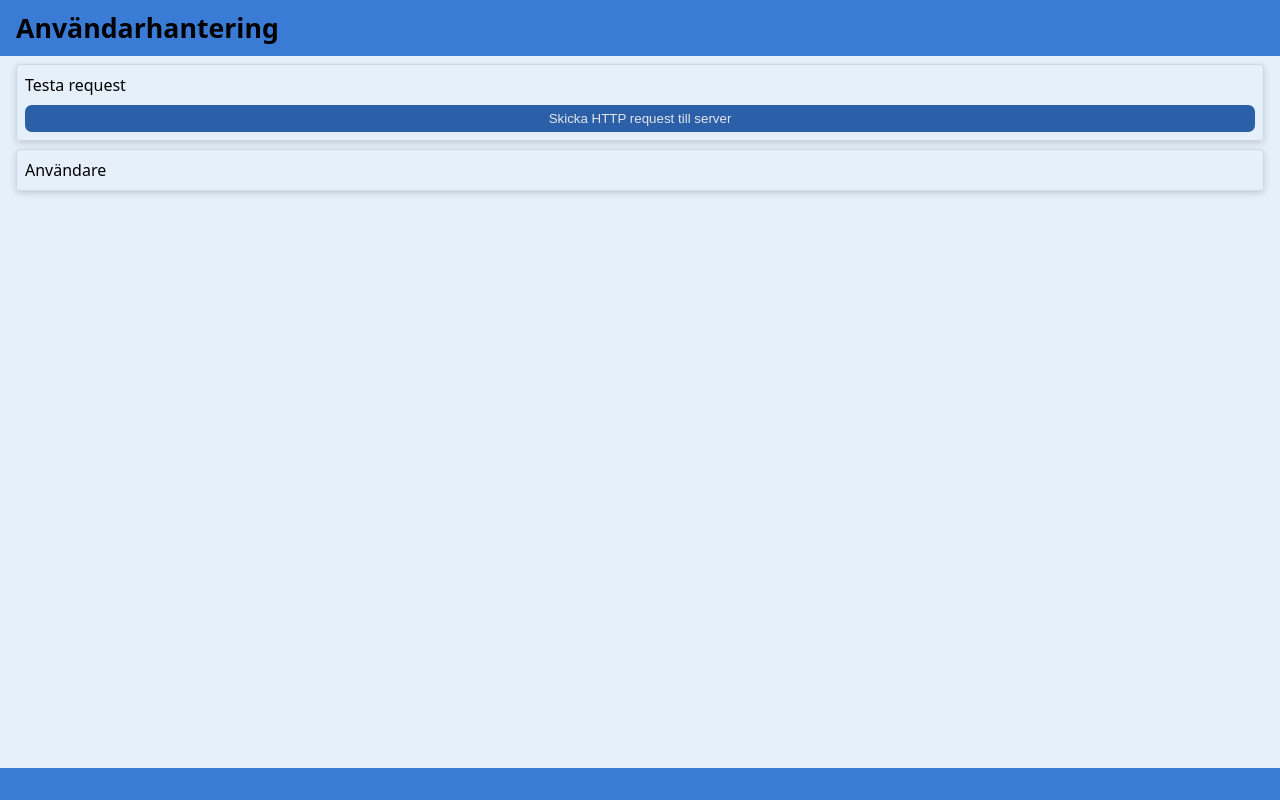
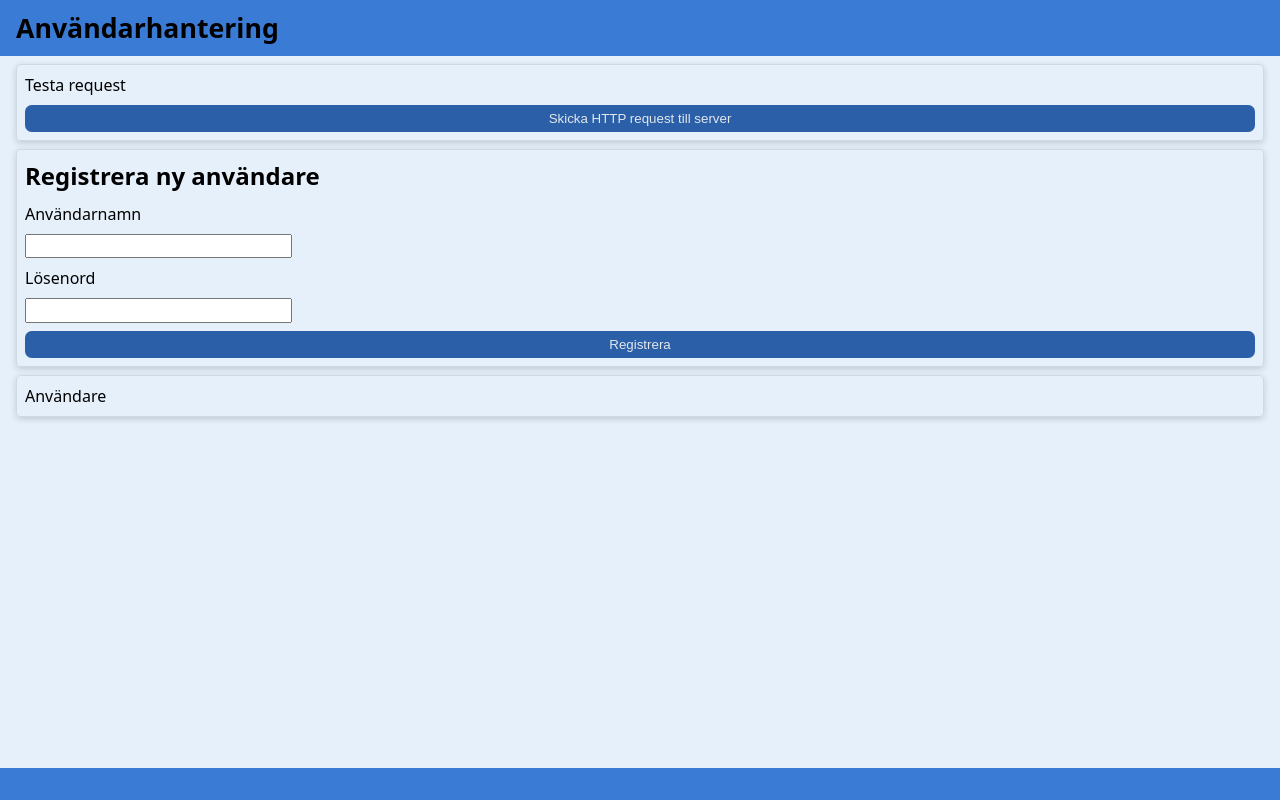
Before and after one commit to ha-fed24-fuls/12-jwt-permissions, a React (Vite) app: page / in a window 1280 px wide. Built offline with nearby package versions, Linux system fonts and the light colour scheme.

Commit message:
Register in frontend

```diff
--- a/src/App.tsx
+++ b/src/App.tsx
@@ -1,10 +1,29 @@
+import { useState } from 'react';
 import './styles/App.css'
 import './styles/button.css'
 
+interface FormData {
+	username: string;
+	password: string;
+}
+
 const App = () => {
+	const [formData, setFormData] = useState<FormData>({ username: '', password: '' })
+
 	const handleClick = async () => {
 		fetch('/api/ping')
 	}
+
+	const handleSubmitRegister = async () => {
+		fetch('/api/register', {
+			method: 'POST',
+			headers: {
+				'Content-Type': 'application/json'
+			},
+			body: JSON.stringify(formData)
+		})
+	}
+
 
 	return (
 		<>
@@ -15,6 +34,25 @@ const App = () => {
 				<p> Testa request </p>
 				<button onClick={handleClick}> Skicka HTTP request till server </button>
 
+			</div>
+
+			<div className="box column">
+				<h2> Registrera ny användare </h2>
+				<label> Användarnamn </label>
+				<input type="text" placeholder=""
+					onChange={event => setFormData({ ...formData, username: event.target.value })}
+					value={formData.username}
+					/>
+
+				<label> Lösenord </label>
+				<input type="password"
+					onChange={event => setFormData({ ...formData, password: event.target.value })}
+					value={formData.password}
+					/>
+
+				{/* TODO: frontend-validering av input-fälten */}
+				{/* TODO: gör så man inte kan klicka knappen om allt inte är ifyllt */}
+				<button onClick={handleSubmitRegister}> Registrera </button>
 			</div>
 
 			<div className="box">
--- a/src/styles/button.css
+++ b/src/styles/button.css
@@ -22,6 +22,7 @@ button {
 
 input {
 	padding: 0.2em 0.4em;
+	max-width: 20em;
 
 
 	&::placeholder {
--- a/srcServer/routes/register.ts
+++ b/srcServer/routes/register.ts
@@ -23,6 +23,7 @@ router.post('/', async (req: Request<{}, RegisterResponse, RegisterBody>, res: R
 
 	// TODO: använd Zod för att kontrollera att body faktiskt är det vi förväntar oss
 	const body: RegisterBody = req.body
+	console.log('body', body)
 
 	const newId = crypto.randomUUID()
 	const tableName = 'jwt'
```
